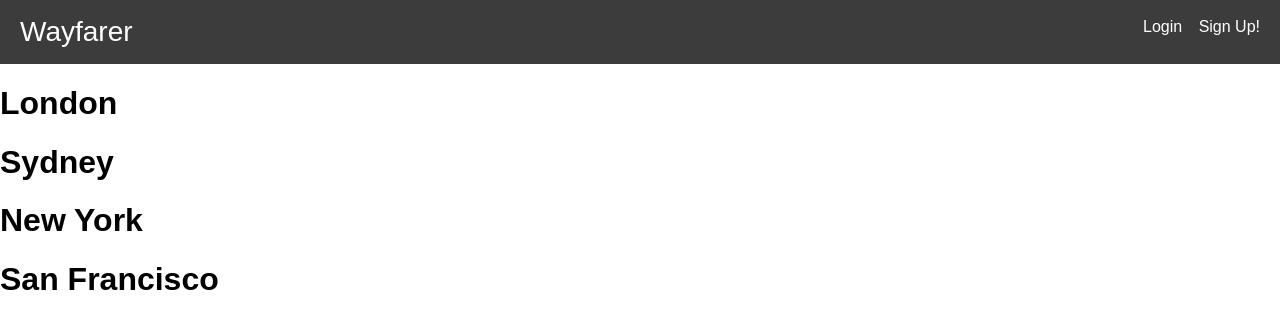
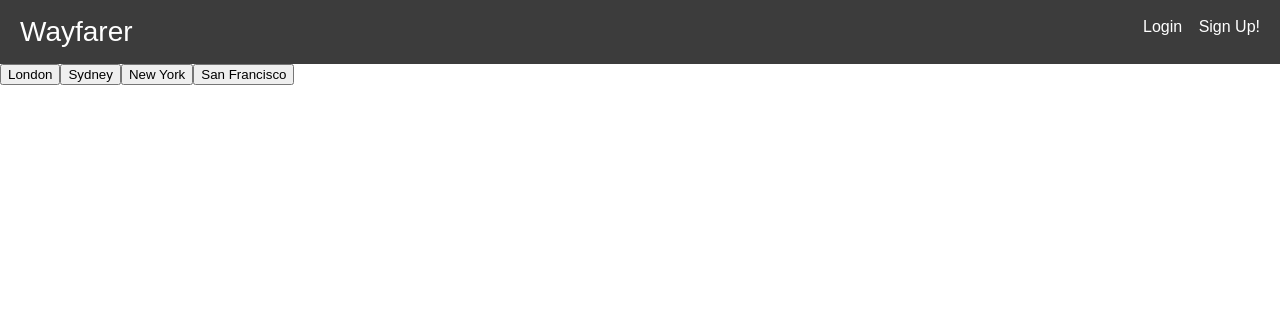
Before and after one commit to MarcusJHunter/project-wayfarer, a React (Create React App) app in the folder client/: page /homepage in a window 1280 px wide. Shown: the top 328 px of the page. Built offline with nearby package versions, Linux system fonts and the light colour scheme.

Commit message:
Made new API Call

```diff
--- a/client/src/components/City.js
+++ b/client/src/components/City.js
@@ -13,10 +13,10 @@ class City extends Component {
     render(){
         return(
             <div>
-                <h1 ref="London">London</h1>
-                <h1 ref="Sydney">Sydney</h1>
-                <h1 ref="New York">New York</h1>
-                <h1 ref="San Francisco">San Francisco</h1>
+                <button onClick={this.props.london} ref="London">London</button>
+                <button onClick={this.props.sydney} ref="Sydney">Sydney</button>
+                <button onClick={this.props.newYork} ref="New York">New York</button>
+                <button onClick={this.props.sanFrancisco} ref="San Francisco">San Francisco</button>
             </div>
         )
     }
--- a/client/src/components/LoginForm.js
+++ b/client/src/components/LoginForm.js
@@ -30,14 +30,13 @@ class LoginForm extends Component {
     Users.getUser(email, password)
       .then(response => {
         console.log(response)
-        if(response.data = "Succesful Call"){
+        if(response.data == "Succesful Call"){
           window.localStorage.setItem('user',response.data.email)
           this.props.login(response.data.email);
         }
         else{
           console.log('user not found')
         }
-
       })
       .catch(err => {
         console.log(err);
--- a/client/src/models/UserModel.js
+++ b/client/src/models/UserModel.js
@@ -8,15 +8,17 @@ class UserModel {
     }
 
     static getUser(email, password){
+        let request = axios.post("http://localhost:4000/api/user/find", {email: email, password: password});
+        return request;
+    }
+
+    static getProfile(email){
         console.log(email)
-        console.log(password)
-        let request = axios.post("http://localhost:4000/api/user/find", {email: email, password: password});
-        console.log(request);
+        let request = axios.post("http://localhost:4000/api/user/profile", {email: email})
         return request;
     }
 
     static createUser(newUser) {
-        console.log('in createtUser', newUser);
         let request = axios.post("http://localhost:4000/api/user/create",
             newUser)
         return request;
```
Also changed, not shown: client/src/components/Profile.js (line endings or trailing spaces), 2 other files (tests, documents, lock files or other folders).
